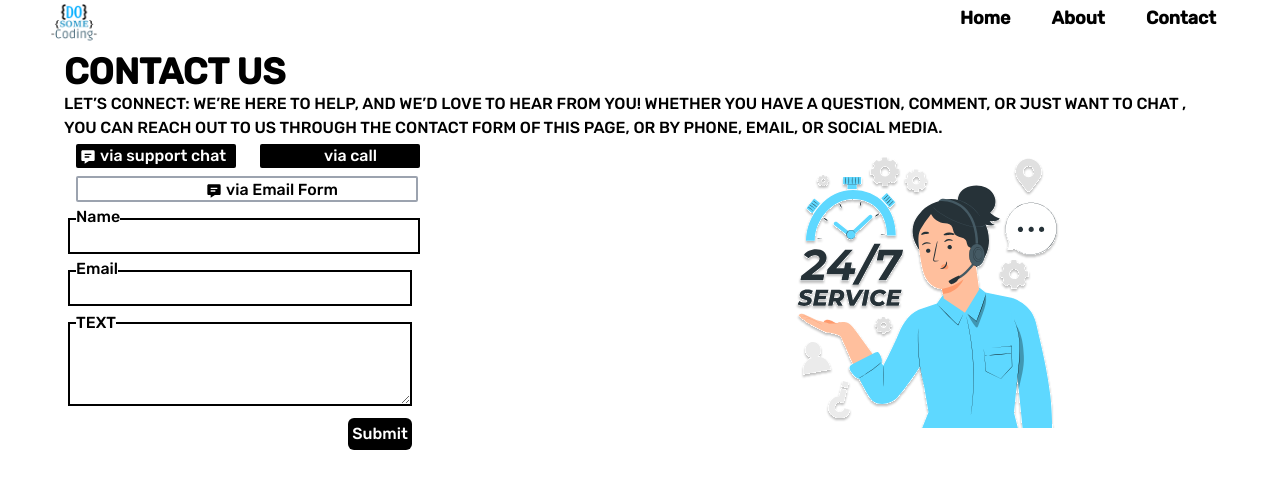
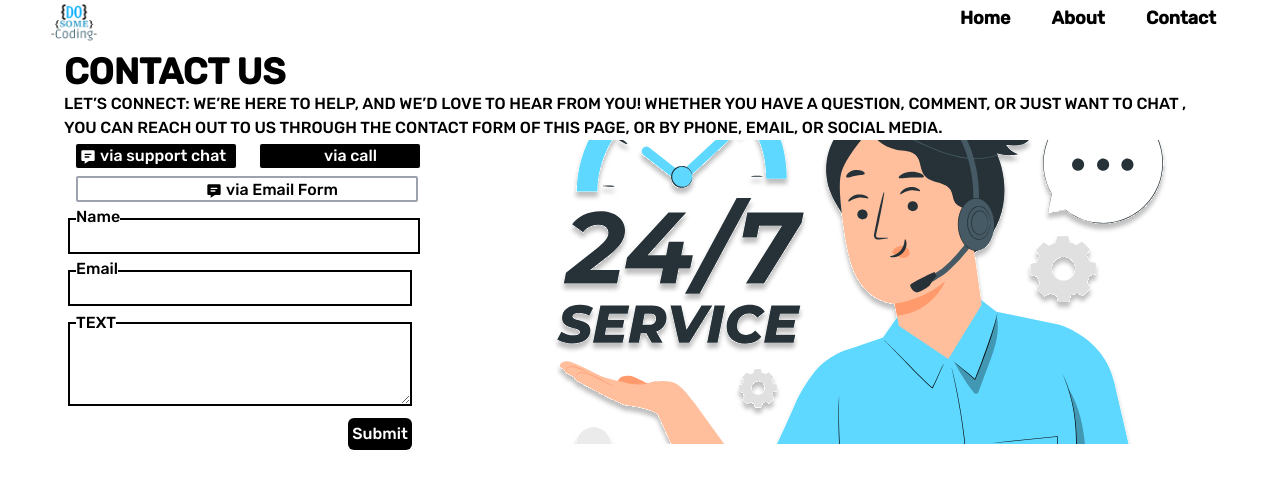
Before and after one commit to harshsinghmumbai/project-2, a React (Vite) app: page / in a window 1280 px wide. Shown: the top 488 px of the page. Built offline with nearby package versions, Linux system fonts and the light colour scheme; some icons are missing.

Commit message:
image updated

```diff
--- a/src/Components/Contact_page.jsx
+++ b/src/Components/Contact_page.jsx
@@ -85,9 +85,9 @@ const Contact_page = () => {
         </div>
 
         {/* ---------------------------------Contact-Page Images--------------------- */}
-        <div className=" w-[50%]">
+        <div className=" w-[80%]">
           <img
-            className="w-full h-72"
+            className="w-full h-[19rem] object-cover"
             src="../Images/Contact_women-image.svg"
             alt="image"
           />
```
